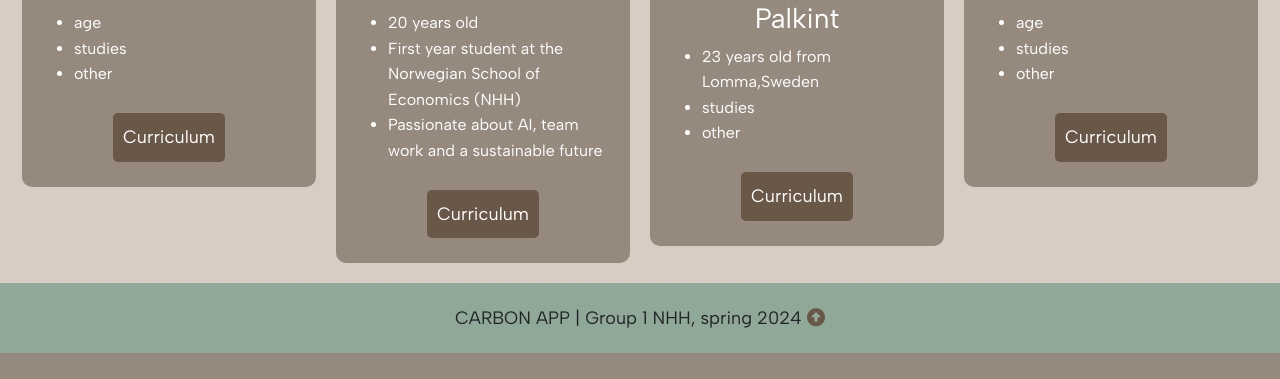
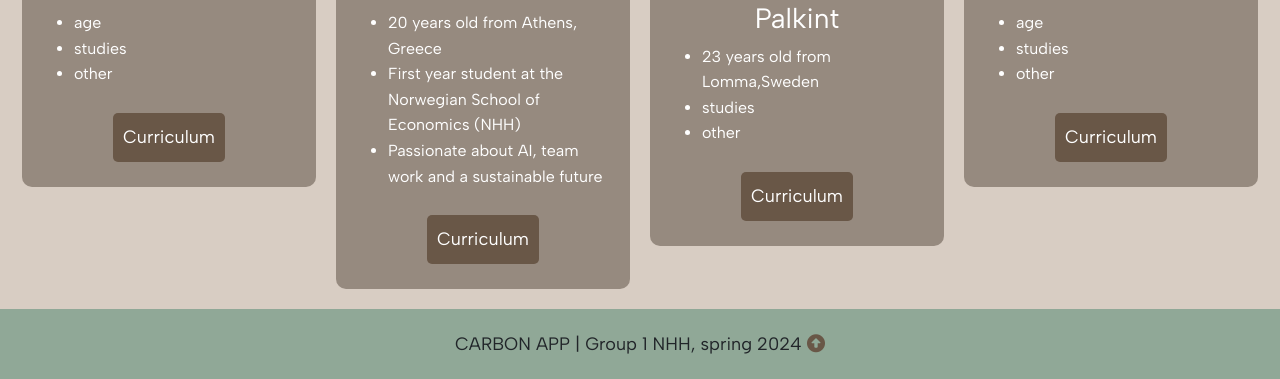
Before and after one commit to jasmineathea/FOR19, a Flask app: page / in a window 1280 px wide. Shown: the part 1349-1728 px from the top of the page. Before the commit the page ends 1702 px from the top, so only its background shows below. Run offline with Flask 3, Linux system fonts and the light colour scheme; some libraries are stand-ins or nearby versions.

Commit message:
Update home.html

```diff
--- a/FOR19/templates/home.html
+++ b/FOR19/templates/home.html
@@ -116,7 +116,7 @@
         <img src="https://randomuser.me/api/portraits/women/11.jpg" alt="Developer 2" style="border-radius: 50%; width:175px;">
         <h3>Andreas Caniaris</h3>
         <ul>
-          <li>20 years old</li>
+          <li>20 years old from Athens, Greece</li>
           <li>First year student at the Norwegian School of Economics (NHH)</li>
           <li>Passionate about AI, team work and a sustainable future </li>
         </ul>
```
